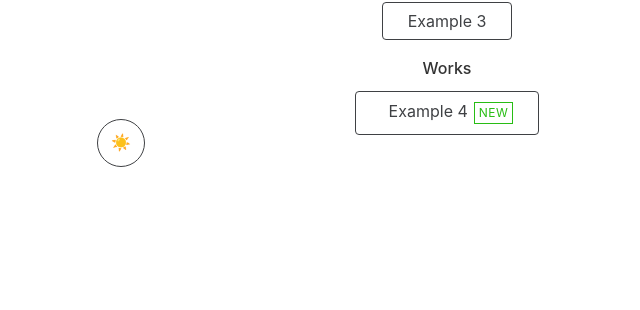
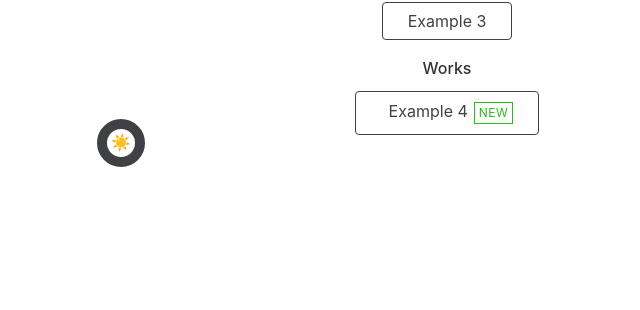
Before and after one commit to thumbho/reference.github.io, a Jekyll site: the page built from index.html, in a window 1280 px wide. Shown: the part 457-767 px from the top of the page, without its empty margins (193-833 px from the left). Built offline with Jekyll 4.4.1, drawn with Linux system fonts in a browser that asks for light colours; nearby versions of some CDN libraries.

Commit message:
Update style.css
change theme button border

```diff
--- a/assets/style.css
+++ b/assets/style.css
@@ -364,5 +364,5 @@ footer {
 
 /* ✅ 추가: theme-switch에서 초록 테두리 제거 */
 #theme-switch.bd-primary {
-  border: 1px solid var(--color-grey) !important;
+  border: 10px solid var(--color-grey) !important;
 }
```
